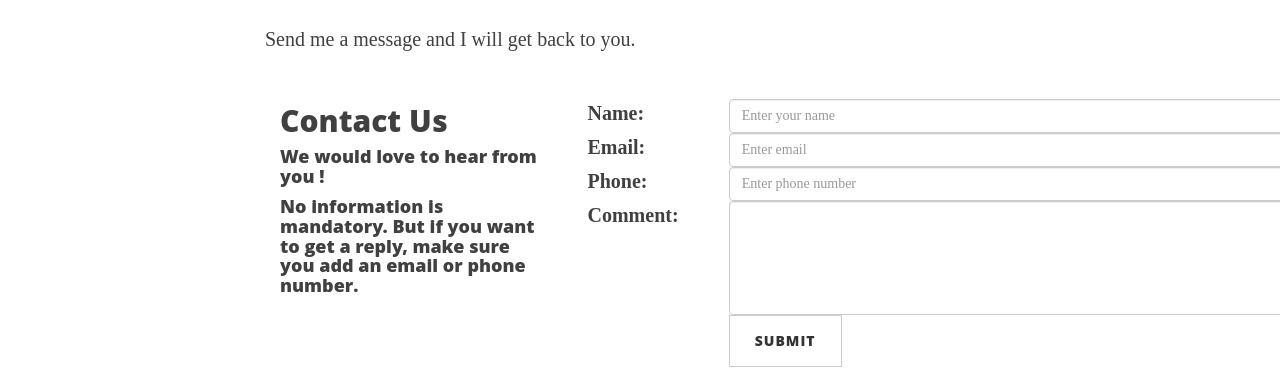
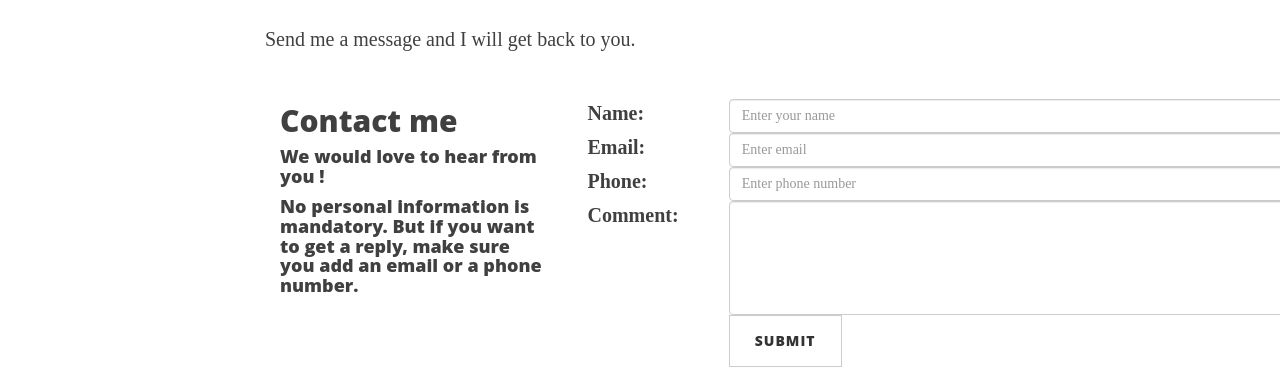
Before and after one commit to afaidk/afaidk.github.io, a Jekyll site: the page built from contact.html, in a window 1280 px wide. Shown: the part 504-873 px from the top of the page. Built offline with Jekyll 4.4.1, drawn with Linux system fonts in a browser that asks for light colours.

Commit message:
changing contact us to contact me

```diff
--- a/contact.html
+++ b/contact.html
@@ -10,9 +10,9 @@ header-img: "img/contact-me.jpg"
 	<div class="row">
 		<div class="col-md-3">
 			<div class="contact-info">
-				<h2>Contact Us</h2>
+				<h2>Contact me</h2>
 				<h4>We would love to hear from you !</h4>
-				<h4>No information is mandatory. But if you want to get a reply, make sure you add an email or phone number.</h4>
+				<h4>No personal information is mandatory. But if you want to get a reply, make sure you add an email or a phone number.</h4>
 			</div>
 		</div>
 		<div class="col-md-9">
```
